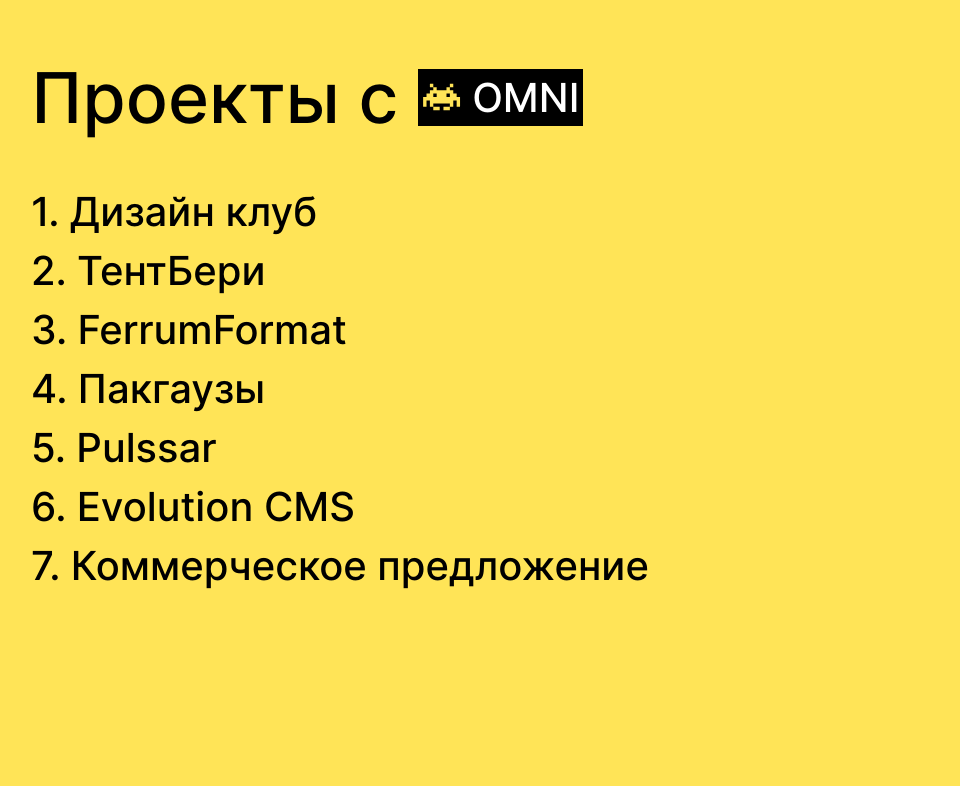
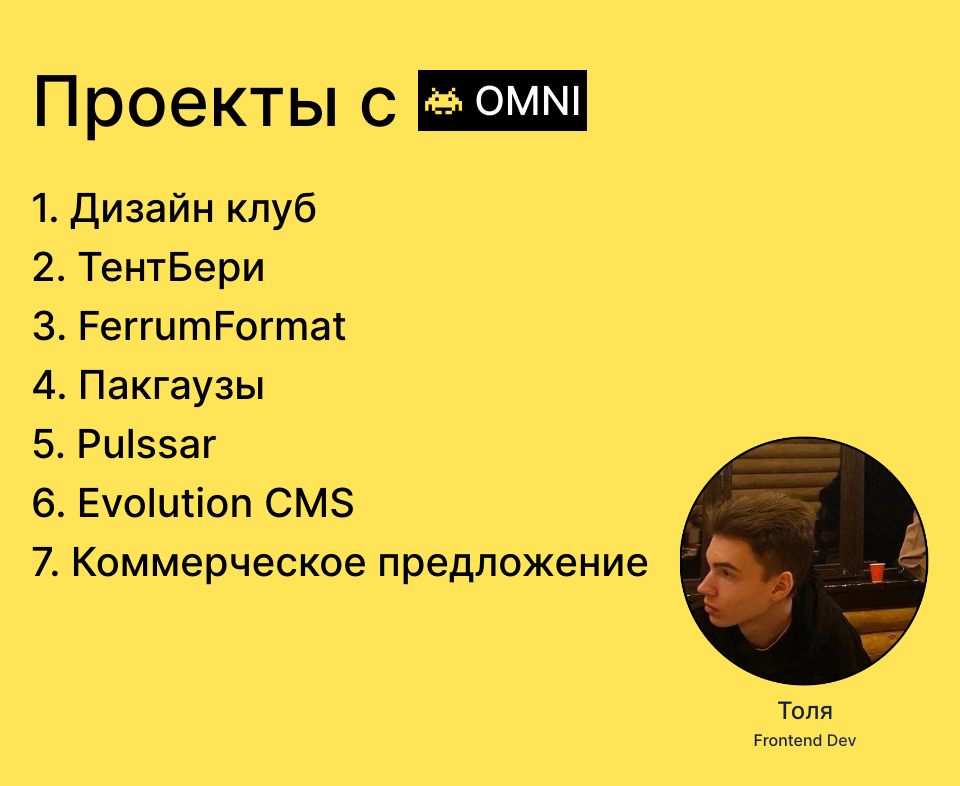
Before and after one commit to Mayzer7/Projects-with-OmniAgency, a plain HTML site: page index.html in a window 1280 px wide. Shown: the whole page, without its empty margins (300-1260 px from the left). Drawn offline with Linux system fonts and the light colour scheme.

Commit message:
Update #2

```diff
--- a/index.html
+++ b/index.html
@@ -4,117 +4,8 @@
     <meta charset="UTF-8">
     <meta name="viewport" content="width=device-width, initial-scale=1.0">
     <link rel="icon" href="omni-logo.svg">
+    <link rel="stylesheet" href="style.css">
     <title>Проекты с OmniAgency</title>
-    <style>
-
-      @font-face {
-        font-family: 'Graphik LC Web';
-        font-display: swap;
-        src: url('template/fonts/graphiklcweb_medium.ttf');
-        font-weight: normal;
-        font-style: normal;
-      }
-
-      @font-face {
-        font-family: 'Inter';
-        src: url('fonts/Inter-Medium.otf');
-        font-weight: 600;
-        font-style: normal;
-    }
-
-     @font-face {
-        font-family: 'Futura New Light';
-        src: url('fonts/FuturaNewLight.otf');
-        font-weight: 900;
-        font-style: normal;
-    }
-
-      body {
-        background-color: #ffe457;
-        color: black;
-        font-family: 'Inter', sans-serif;
-        font-weight: 600;
-        min-width: 340px;
-      }
-
-        a {
-            text-decoration: none;
-            color: black;
-            font-size: clamp(18px, 5vw, 40px);
-            transition: all 0.3s ease;
-        }
-
-        .container {
-            display: flex;
-            flex-direction: column;
-            justify-content: center;
-            align-items: center;
-            text-align: left;
-        }
-
-        .container h1 {
-            font-size: clamp(32px, 8vw, 70px);
-            font-weight: 300;
-            display: flex;
-            align-items: center;
-            flex-wrap: wrap;
-            gap: 20px;
-
-        }
-
-        .container h1 a {
-            background-color: black;
-            color: #fff;
-            display: inline-flex;
-            align-items: center;
-            gap: 10px;
-            padding: 4px;
-            font-size: clamp(32px, 8vw, 40px);
-        }
-
-        .container h1 a img {
-            background-color: black;
-            width: 40px;
-            height: 28px;
-        }
-
-        .links {
-            display: flex;
-            flex-direction: column;
-            justify-content: center;
-            gap: 10px;
-        }
-
-        .links a {
-            position: relative;
-            display: inline-block;
-        }
-
-        .links a::after {
-            content: "";
-            position: absolute;
-            left: 0;
-            bottom: -2px;
-            width: 100%;
-            height: 2px;
-            background-color: black;
-
-            transform: scaleX(0);
-            transform-origin: left;
-            transition: transform 0.3s ease;
-        }
-
-        .links a:hover::after {
-            transform: scaleX(1);
-        }
-
-        img {
-            max-width: 100%;
-            height: auto;
-            display: block;
-        }
-
-    </style>
 </head>
 <body>
     <div class="container">
@@ -122,11 +13,15 @@
             <h1>
                 Проекты с
                 <a href="https://omniagency.ru/" target="_blank">
-                    <img src="omni-logo.svg" alt="">
+                    <svg width="25" height="18" viewBox="0 0 25 18" fill="none" xmlns="http://www.w3.org/2000/svg">
+                        <path fill-rule="evenodd" clip-rule="evenodd" d="M4.72254 0.522949H6.90233V2.70272H4.72254V0.522949ZM4.72254 4.64166V6.81987H2.54434V11.1794H4.72254V13.1172V15.2967H6.90233V13.1172H17.5599V15.2962H13.4426V17.4759H17.5599V15.2967H19.7398V11.1794H21.9179V6.81987H19.7398H19.7387V4.64166H17.5615V2.70351H15.3818V4.64166H9.0805V2.70351H6.90076V4.64166H4.72254ZM17.5599 8.99804V6.82145H15.3784V8.99804H17.5599ZM9.08128 6.82145V8.99804H6.90233V6.82145H9.08128ZM2.54354 8.99804H0.36377V15.2952H2.54354V8.99804ZM11.0207 17.4759V15.2962H6.9033V17.4759H11.0207ZM19.7398 0.522949H17.5599V2.70272H19.7398V0.522949ZM24.1009 8.99804H21.9211V15.2952H24.1009V8.99804Z" fill="currentColor"/>
+                    </svg>
+
                     OMNI
                 </a>
             </h1>
 
+            <div class="middle-content">
                 <div class="links">
                     <div class="link">
                         <a href="https://omniagencyproject.ru/design-club/" target="_blank">
@@ -170,6 +65,21 @@
                         </a>
                     </div>
                 </div>
+
+                <div class="my-info">
+                    <img src="tolya-frontend-dev.png" alt="">
+
+                    <div class="my-info-desc">
+                        <h2 class="my-name">
+                            Толя
+                        </h2>
+
+                        <h3 class="my-role">
+                            Frontend Dev
+                        </h3>
+                    </div>
+                </div>
+            </div>
         </div>
     </div>
 </body>
--- /dev/null
+++ b/style.css
@@ -0,0 +1,238 @@
+html {
+  box-sizing: border-box;
+  overflow-x: hidden;
+}
+
+body,
+html {
+  margin: 0;
+  padding: 0;
+}
+
+* {
+  -webkit-tap-highlight-color: transparent;
+}
+
+*,
+::after,
+::before {
+  box-sizing: inherit;
+}
+
+ul {
+  margin: 0;
+  padding: 0;
+}
+
+li {
+  list-style: none;
+}
+
+h1,
+h2,
+h3,
+h4,
+h5,
+h6,
+p {
+  margin: 0;
+}
+
+@font-face {
+    font-family: 'Graphik LC Web';
+    font-display: swap;
+    src: url('template/fonts/graphiklcweb_medium.ttf');
+    font-weight: normal;
+    font-style: normal;
+}
+
+@font-face {
+    font-family: 'Inter';
+    src: url('fonts/Inter-Medium.otf');
+    font-weight: 600;
+    font-style: normal;
+}
+
+@font-face {
+    font-family: 'Futura New Light';
+    src: url('fonts/FuturaNewLight.otf');
+    font-weight: 900;
+    font-style: normal;
+}
+
+body {
+    background-color: #ffe457;
+    color: black;
+    font-family: 'Inter', sans-serif;
+    font-weight: 600;
+    min-width: 340px;
+    margin: 8px;
+}
+
+a {
+    text-decoration: none;
+    color: black;
+    font-size: clamp(18px, 5vw, 40px);
+    transition: all 0.3s ease;
+}
+
+.container {
+    display: flex;
+    flex-direction: column;
+    justify-content: center;
+    align-items: center;
+    text-align: left;
+    width: 100%;
+}
+
+.container h1 {
+    font-size: clamp(32px, 8vw, 70px);
+    font-weight: 300;
+    display: flex;
+    align-items: center;
+    flex-wrap: wrap;
+    gap: 20px;
+    margin-top: clamp(20px, 6vw, 50px);
+}
+
+.container h1 a {
+    background-color: black;
+    color: #fff;
+    display: inline-flex;
+    align-items: center;
+    gap: 10px;
+    padding: 4px;
+    font-size: clamp(32px, 8vw, 40px);
+    border: 2px solid transparent;
+    transition: all 0.3s ease;
+}
+
+.container h1 a:hover {
+    border: 2px solid black;
+    background-color: #fff;
+    color: black;
+}
+
+.container h1 a:hover svg {
+    color: black;
+}
+
+.container h1 a svg {
+    width: 40px;
+    height: 28px;
+    color: #FFE457;
+    transition: color 0.3s ease, fill 0.3s ease;
+}
+
+.links {
+    display: flex;
+    flex-direction: column;
+    justify-content: center;
+    gap: 10px;
+}
+
+.links a {
+    position: relative;
+    display: inline-block;
+}
+
+.links a::after {
+    content: "";
+    position: absolute;
+    left: 0;
+    bottom: -2px;
+    width: 100%;
+    height: 2px;
+    background-color: black;
+
+    transform: scaleX(0);
+    transform-origin: left;
+    transition: transform 0.3s ease;
+}
+
+.links a:hover::after {
+    transform: scaleX(1);
+}
+
+img {
+    max-width: 100%;
+    height: auto;
+    display: block;
+}
+
+.middle-content {
+    margin-top: clamp(20px, 6vw, 40px);
+    display: flex;
+    justify-content: space-between;
+    align-items: flex-end;
+    width: 100%;
+    gap: 20px;
+}
+
+.links {
+    flex: 1;
+}
+
+.my-info {
+    position: fixed;
+    bottom: 50px;
+    right: 50px;
+    display: flex;
+    flex-direction: column;
+    align-items: center;
+    gap: 10px;
+    text-align: center;
+    max-width: 30vw;
+    pointer-events: none;
+}
+
+.my-info img {
+    width: 250px;
+    height: auto;
+    pointer-events: auto;
+    transition: all 0.3s ease;
+}
+
+.my-info img:hover {
+    transform: scale(1.02);
+}
+
+.my-info-desc {
+    display: flex;
+    flex-direction: column;
+    gap: 5px;
+}
+
+.my-name {
+    font-size: clamp(18px, 3vw, 24px);
+    font-weight: 700;
+
+    background: linear-gradient(90deg, #151c28 0%, #1f2a40 100%);
+    -webkit-background-clip: text;
+    background-clip: text;
+    color: transparent;
+}
+
+
+.my-role {
+    font-size: clamp(12px, 2vw, 16px);
+    font-weight: 600;
+
+    background: linear-gradient(90deg, #151c28 0%, #22345a 100%);
+    -webkit-background-clip: text;
+    background-clip: text;
+    color: transparent;
+}
+
+@media (max-width: 1200px) {
+    .my-info {
+        position: static;
+        max-width: none;
+        margin-top: 40px;
+    }
+
+    .my-info img {
+        width: clamp(120px, 18vw, 200px);
+        height: auto;
+    }
+}
```
Also changed, not shown: tolya-frontend-dev.png (added). Lines whose indentation alone changed are shown as unchanged.
